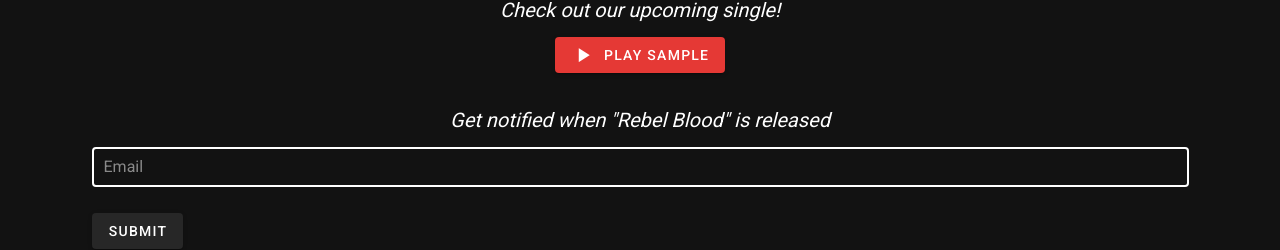
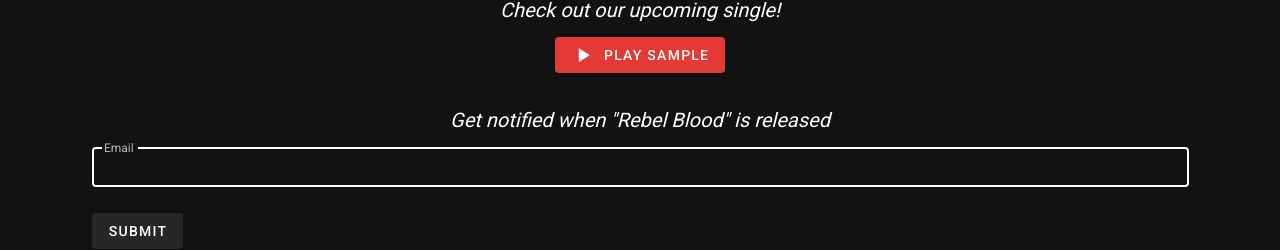
Before and after one commit to jonnytullis/broken-accord-nuxt, a Nuxt app: page / in a window 1280 px wide. Shown: the part 797-1047 px from the top of the page. Built offline with nearby package versions, Linux system fonts and the light colour scheme.

Commit message:
Reverted to label and autofocus

```diff
--- a/components/email-collection.vue
+++ b/components/email-collection.vue
@@ -4,7 +4,7 @@
       <v-text-field
         ref="textField"
         v-model="input"
-        placeholder="Email"
+        label="Email"
         autofocus
         dense
         outlined
```
